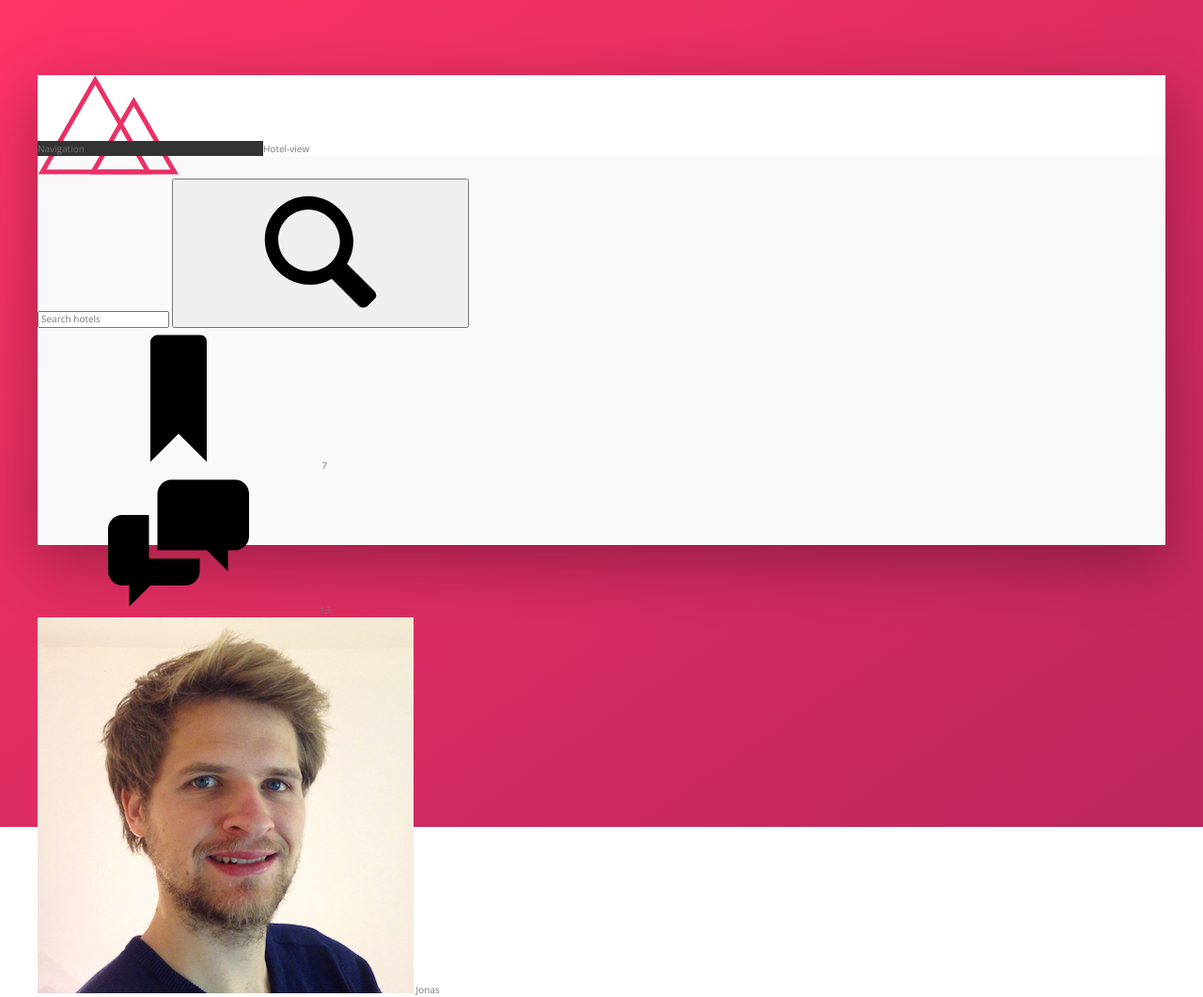
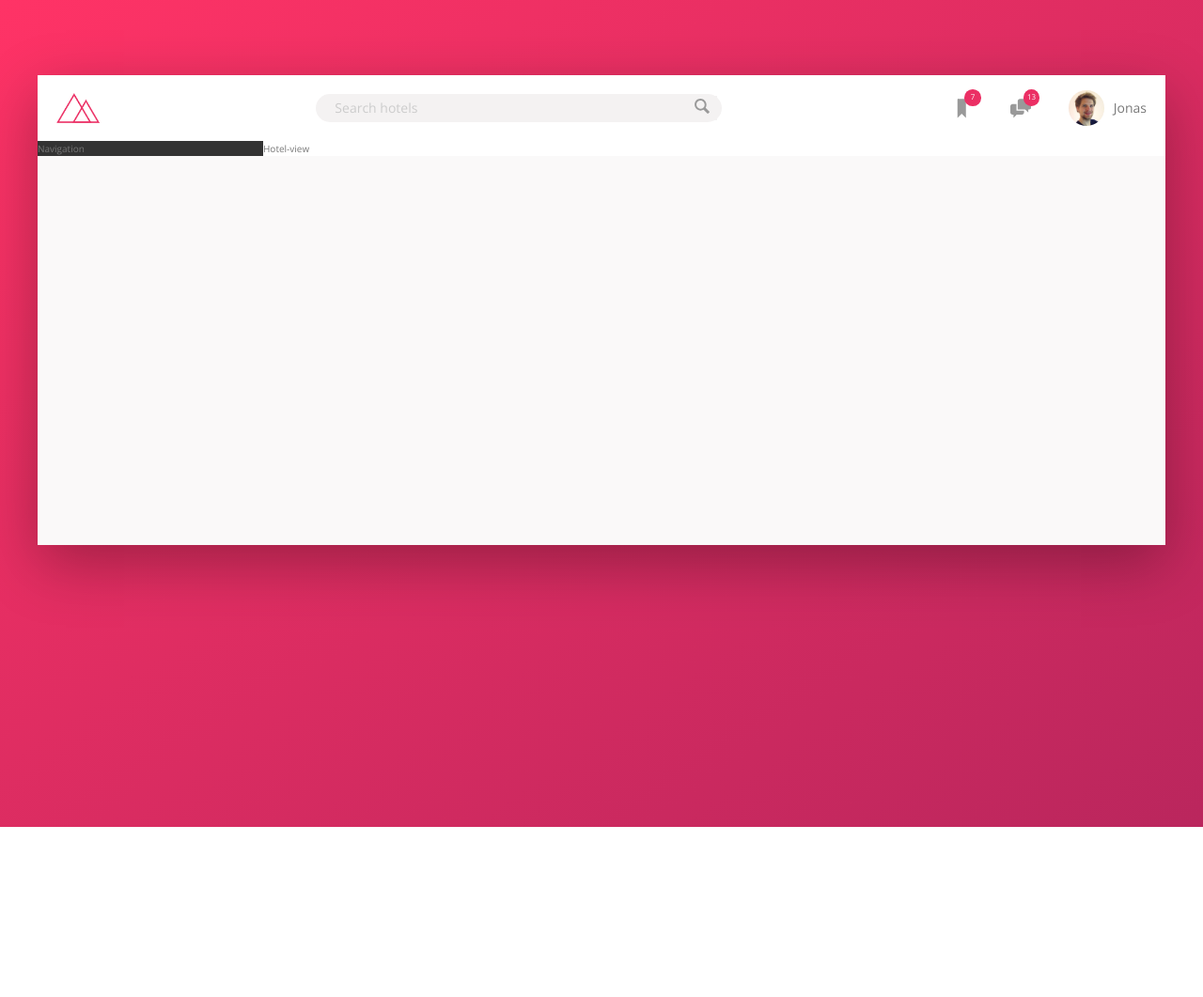
Before and after one commit to LuckyLuke83/TopTech, a website: page index.html in a window 1280 px wide. Shown: the whole page at 94% size. After the commit the page ends 880 px from the top, so only its background shows below. Drawn offline with nearby package versions, Linux system fonts and the light colour scheme.

Commit message:
starting after break

```diff
--- a/index.html
+++ b/index.html
@@ -9,7 +9,7 @@
         <link rel="stylesheet" href="css/style.css">
         <link rel="shortcut icon" type="image/png" href="img/favicon.png">
 
-        <title>trillo &mdash; Your all-in-one booking app</title>
+        <title>top-tech &mdash; certyfikowany partner Cadens</title>
     </head>
     <body>
         <div class="container">
--- a/sass/_components.scss
+++ b/sass/_components.scss
@@ -0,0 +1,124 @@
+////////////////////////////////////////
+/// LOGO
+.logo {
+    height: 3.25rem;
+    margin-left: 2rem;
+}
+
+////////////////////////////////////////
+/// SEARCH
+.search {
+    flex: 0 0 40%;
+    display: flex;
+    align-items: center;
+    justify-content: center;
+
+    &__input {
+        font-family: inherit;
+        font-size: inherit;
+        color: inherit;
+        background-color: var(--color-grey-light-2);
+        border-radius: 100px;
+        border: none;
+        padding: .7rem 2rem;
+        width: 90%;
+        transition: all .2s;
+        margin-right: -3.75rem;
+
+        &:focus {
+            outline: none;
+            width: 100%;
+            background-color: var(--color-grey-light-3);
+        }
+
+        &::-webkit-input-placeholder {
+            font-weight: 100;
+            color: var(--color-grey-light-4);
+        }
+    }
+
+    &__input:focus + &__button {
+        background-color: var(--color-grey-light-3);
+    }
+
+    &__button {
+        border: none;
+        background-color: var(--color-grey-light-2);
+
+        &:focus {
+            outline: none;
+        }
+
+        &:active {
+            transform: translateY(2px);
+        }
+    }
+
+    &__icon {
+        height: 2rem;
+        width: 2rem;
+        fill: var(--color-grey-dark-3);
+    }
+}
+
+
+
+
+
+
+
+////////////////////////////////////////
+/// USER NAVIGATION
+.user-nav {
+    display: flex;
+    align-items: center;
+    align-self: stretch;
+
+    // -webkit-box-align: center;
+
+    & > * {
+        padding: 0 2rem;
+        cursor: pointer;
+        fill: var(--color-grey-dark-3);
+        height: 100%;
+        display: flex;
+        align-items: center;
+
+        &:hover {
+            background-color: var(--color-grey-light-2);
+        }
+    }
+
+    &__icon-box {
+        position: relative;
+    }
+
+    &__icon {
+        height: 2.25rem;
+        width: 2.25rem;
+
+    }
+
+    &__notification{
+        font-size: .8rem;
+        height: 1.75rem;
+        width: 1.75rem;
+        border-radius: 50%;
+        background-color: var(--color-primary);
+        color: var(--color-grey-light-1);
+        position: absolute;
+        top: 1.5rem;
+        right: 1.1rem;
+
+        display: flex;
+        justify-content: center;
+        align-items: center;
+    }
+
+    &__user-photo{
+        height: 3.75rem;
+        border-radius: 50%;
+        margin-right: 1rem;
+    }
+
+}
--- a/sass/_layout.scss
+++ b/sass/_layout.scss
@@ -8,10 +8,13 @@
 }
 
 .header {
+    font-size: 1.4rem;
     height: 7rem;
     background-color: #fff;
     border-bottom: var(--color-grey-light-2);
-
+    display: flex;
+    justify-content: space-between;
+    align-items: center;
 }
 
 .content {
```
Also changed, not shown: package.json (+3 -4 lines), css/style.css.
